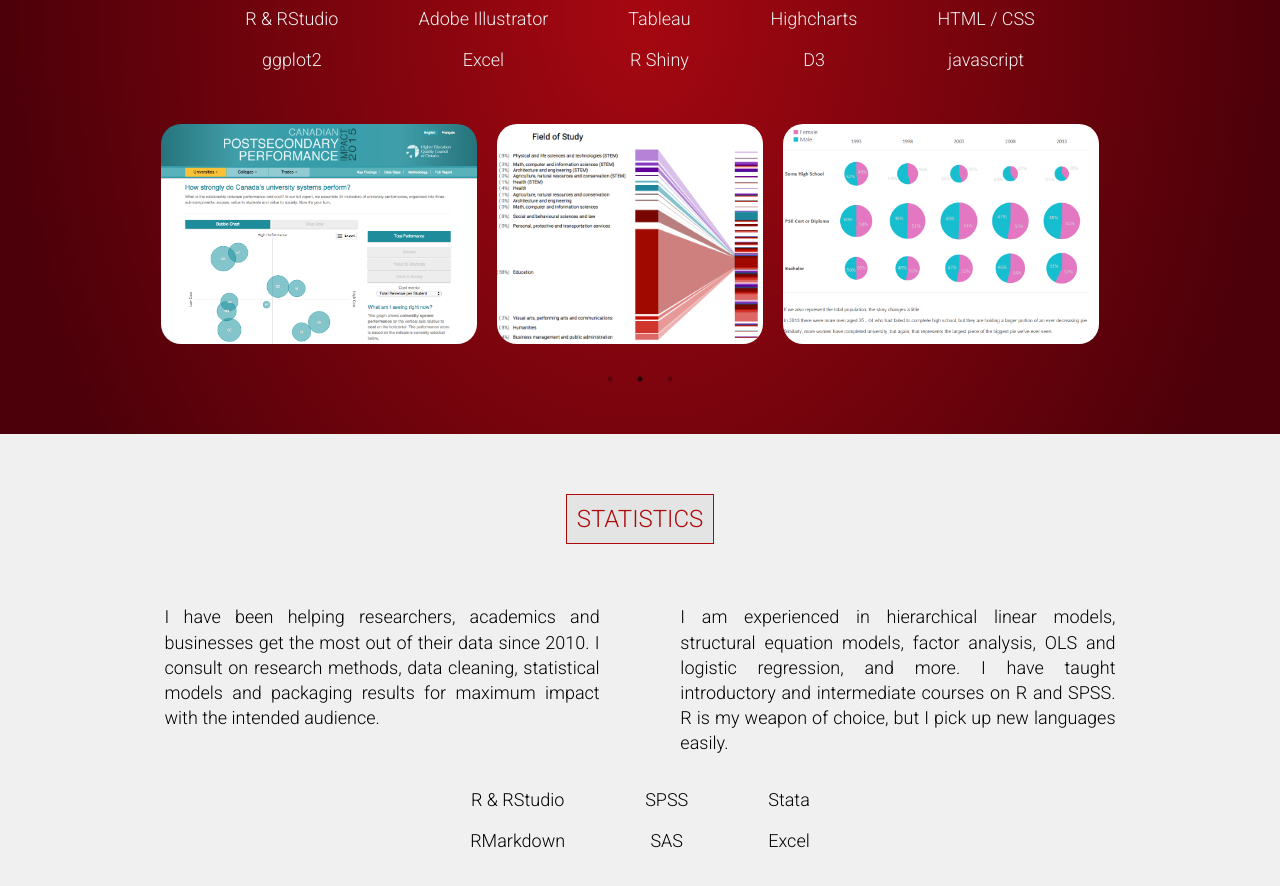
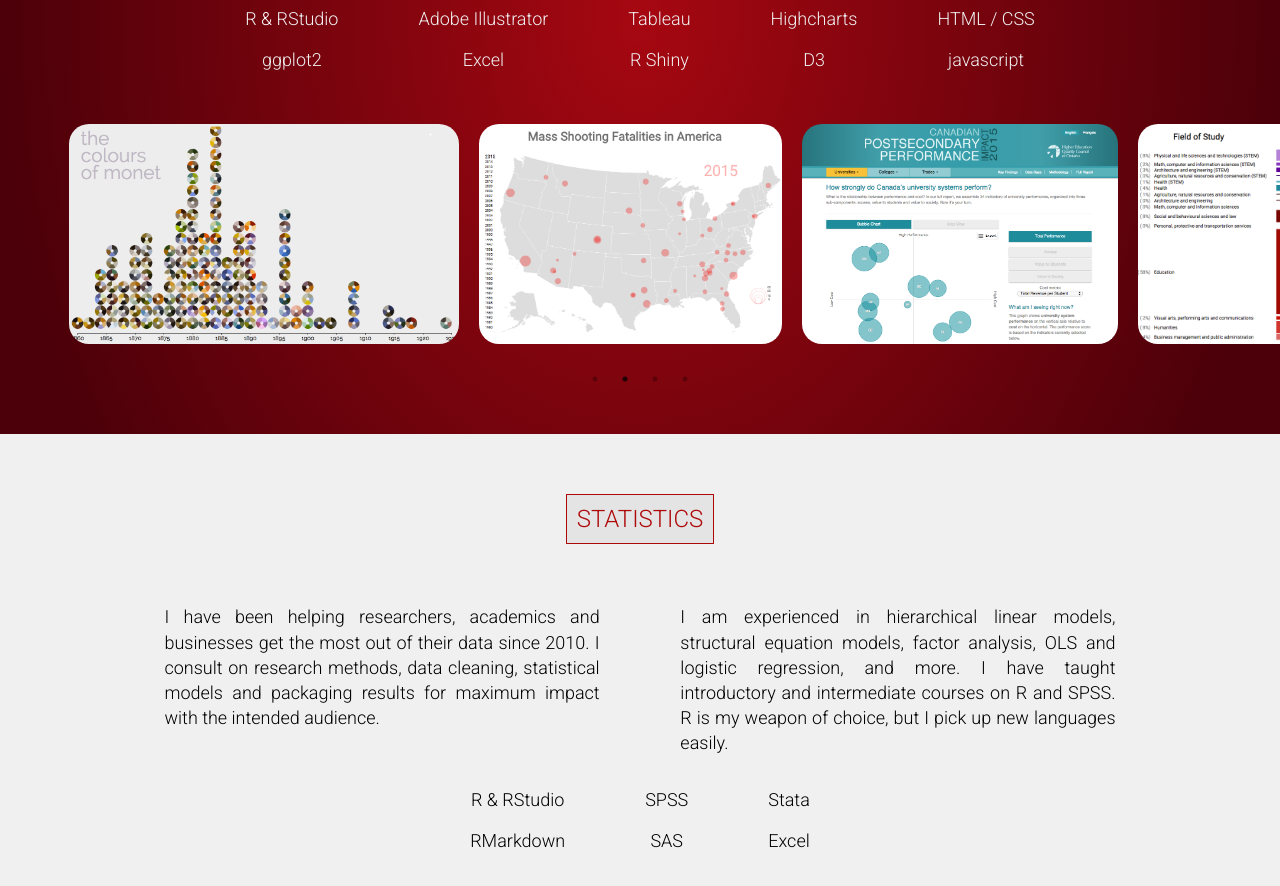
Before and after one commit to carriesmith/carriesmith-dot-ca, a plain HTML site: page index.html in a window 1280 px wide. Shown: the part 1000-1886 px from the top of the page. Drawn offline with nearby package versions, Linux system fonts and the light colour scheme; a web font is replaced by a local one.

Commit message:
add MSA and Monet data visualiation projects

```diff
--- a/index.html
+++ b/index.html
@@ -64,7 +64,16 @@
           <div class="tool"><a href="http://eloquentjavascript.net/">javascript</a></div>
         </div>
         <div class="gallery">
-
+          <div class="gallery-cell">
+            <a href="#" target="http://carriesmith.github.io/#the-colours-of-monet">
+              <img src="images/gallery/d3.png" alt="">
+            </a>
+          </div> <!-- gallery-cell -->
+          <div class="gallery-cell">
+            <a href="#" target="http://carriesmith.github.io/projects/shootings/index.html">
+              <img src="images/gallery/MSA_d3.png" alt="">
+            </a>
+          </div> <!-- gallery-cell -->
           <div class="gallery-cell">
             <a href="http://www.postsecondaryperformance.ca" target="_blank">
               <img src="images/gallery/postsecondary-performance.png" alt="">
@@ -73,11 +82,6 @@
           <div class="gallery-cell">
             <a href="http://www.carriesmith.ca/STEM/Canada/biPartite_NOC.html" target="_blank">
               <img src="images/gallery/field-of-study_2.png" alt="">
-            </a>
-          </div> <!-- gallery-cell -->
-          <div class="gallery-cell">
-            <a href="#" target="_blank">
-              <img src="images/gallery/variable_pie.png" alt="">
             </a>
           </div> <!-- gallery-cell -->
         </div> <!-- end .gallery -->
```
Also changed, not shown: images/gallery/MSA_d3.png (added), images/gallery/d3.png (added).
